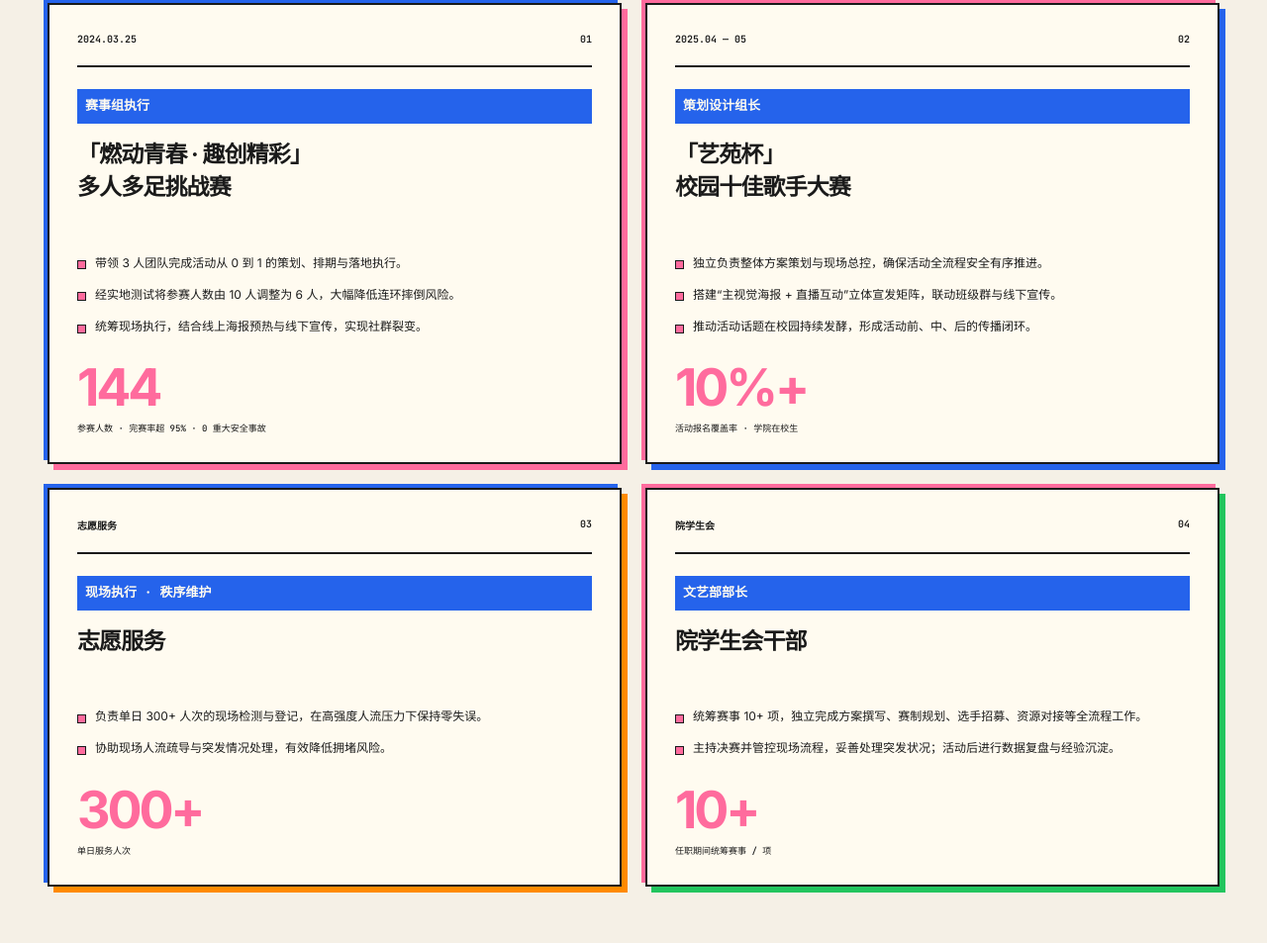
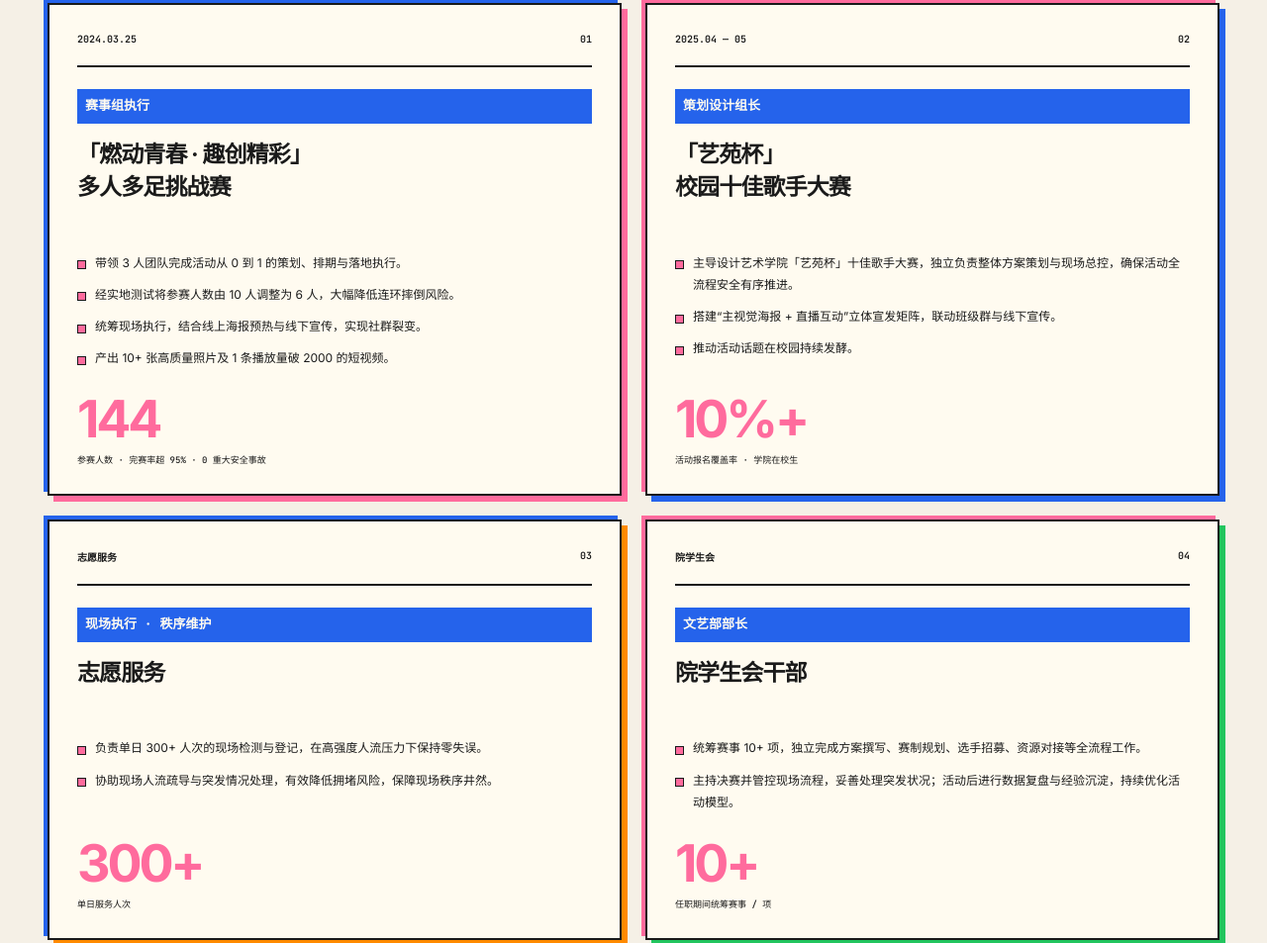
Before and after one commit to zhulihong426/calla-lily, a website built with Vite: page index.html in a window 1280 px wide. Shown: the part 5115-6068 px from the top of the page at 99% size. Built offline with nearby package versions, Linux system fonts and the light colour scheme.

Commit message:
Update internship date and campus experience

```diff
--- a/index.html
+++ b/index.html
@@ -224,7 +224,7 @@
 
           <div class="timeline">
             <article class="experience-item reveal">
-              <div class="experience-date"><time>2025.12 — 2026.03</time><span>01</span></div>
+              <div class="experience-date"><time>2026.01 — 2026.03</time><span>01</span></div>
               <div class="experience-body">
                 <p class="experience-role">室内设计师助理</p>
                 <h3>德州乾艺装饰材料有限公司</h3>
@@ -283,7 +283,7 @@
             <ul class="campus-list">
               <li>带领 3 人团队完成活动从 0 到 1 的策划、排期与落地执行。</li>
               <li>经实地测试将参赛人数由 10 人调整为 6 人，大幅降低连环摔倒风险。</li>
-              <li>统筹现场执行，结合线上海报预热与线下宣传，实现社群裂变。</li>
+              <li>统筹现场执行，结合线上海报预热与线下宣传，实现社群裂变。</li><li>产出 10+ 张高质量照片及 1 条播放量破 2000 的短视频。</li>
             </ul>
             <div class="campus-result"><strong>144</strong><span>参赛人数 · 完赛率超 95% · 0 重大安全事故</span></div>
           </article>
@@ -293,9 +293,9 @@
             <p class="campus-role">策划设计组长</p>
             <h3>「艺苑杯」<br>校园十佳歌手大赛</h3>
             <ul class="campus-list">
-              <li>独立负责整体方案策划与现场总控，确保活动全流程安全有序推进。</li>
+              <li>主导设计艺术学院「艺苑杯」十佳歌手大赛，独立负责整体方案策划与现场总控，确保活动全流程安全有序推进。</li>
               <li>搭建“主视觉海报 + 直播互动”立体宣发矩阵，联动班级群与线下宣传。</li>
-              <li>推动活动话题在校园持续发酵，形成活动前、中、后的传播闭环。</li>
+              <li>推动活动话题在校园持续发酵。</li>
             </ul>
             <div class="campus-result"><strong>10%+</strong><span>活动报名覆盖率 · 学院在校生</span></div>
           </article>
@@ -306,7 +306,7 @@
             <h3>志愿服务</h3>
             <ul class="campus-list">
               <li>负责单日 300+ 人次的现场检测与登记，在高强度人流压力下保持零失误。</li>
-              <li>协助现场人流疏导与突发情况处理，有效降低拥堵风险。</li>
+              <li>协助现场人流疏导与突发情况处理，有效降低拥堵风险，保障现场秩序井然。</li>
             </ul>
             <div class="campus-result"><strong>300+</strong><span>单日服务人次</span></div>
           </article>
@@ -317,7 +317,7 @@
             <h3>院学生会干部</h3>
             <ul class="campus-list">
               <li>统筹赛事 10+ 项，独立完成方案撰写、赛制规划、选手招募、资源对接等全流程工作。</li>
-              <li>主持决赛并管控现场流程，妥善处理突发状况；活动后进行数据复盘与经验沉淀。</li>
+              <li>主持决赛并管控现场流程，妥善处理突发状况；活动后进行数据复盘与经验沉淀，持续优化活动模型。</li>
             </ul>
             <div class="campus-result"><strong>10+</strong><span>任职期间统筹赛事 / 项</span></div>
           </article>
```
